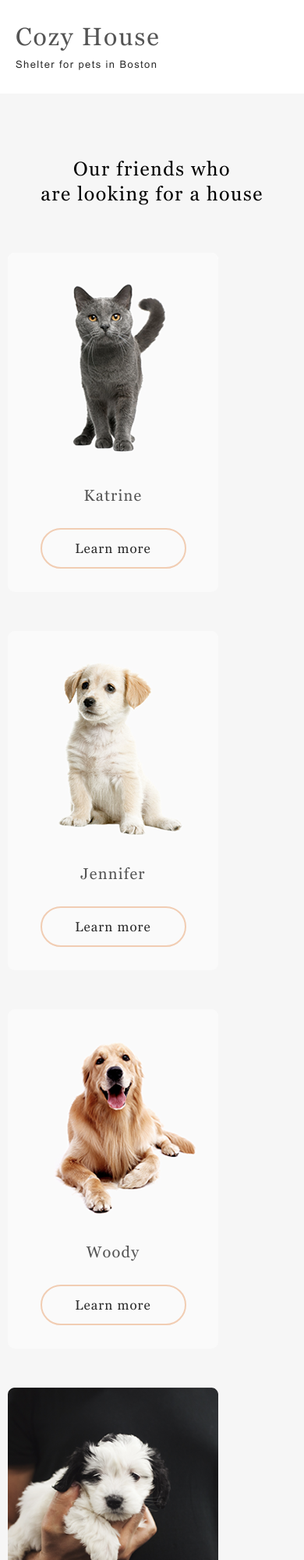
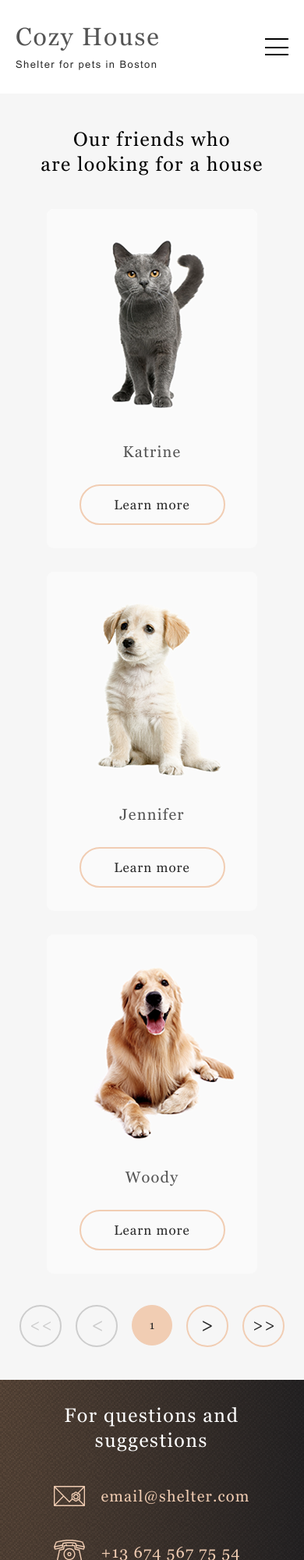
Before and after one commit to erkaevrus/shelter_site, a website: page shelter/pages/pets/index.html in a window 390 px wide. Shown: the top 2000 px of the page at 78% size. Drawn offline with Linux system fonts and the light colour scheme.

Commit message:
feat: add media queries to page pets

```diff
--- a/shelter/pages/pets/index.html
+++ b/shelter/pages/pets/index.html
@@ -7,16 +7,20 @@
     <link rel="stylesheet" href="../../src/fonts/Arial/stylesheet.css">
     <link rel="stylesheet" href="../../src/fonts/Georgia/stylesheet.css">
     <link rel="stylesheet" href="../../src/sass/pets.css">
+    <link rel="icon" href="../../src/img/favicon/favicon.ico" type="image/x-icon">
     <title>Pets</title>
 </head>
 <body>
     <header class="header">
         <div class="container header__container">
             <div class="header__logo-line">
-                <a class="logo" href="#">
+                <a class="logo"  href="../main/index.html">
                     <h1 class="logo__title">Cozy House</h1>
                     <p class="logo__subtitle">Shelter for pets in Boston</p>
                 </a>
+                <span class="hamburger">
+                    <span class="hamburger__line"></span>
+                </span>
             </div>
             <nav class="header__navigation">
                 <ul class="navigation">
@@ -83,11 +87,11 @@
                 </div>
             </div>
             <div class="pagination pagination__container">
-                <div class="btn-round btn-round--inactive"><span><<</span></div>
-                <div class="btn-round btn-round--inactive"><span><</span></div>
+                <div class="btn-round btn-round--inactive"><span class="btn-round--double-pointer-left"></span></div>
+                <div class="btn-round btn-round--inactive"><span class="btn-round--single-pointer-left"></span></div>
                 <div class="btn-round btn-round--colored"><span>1</span></div>
-                <div class="btn-round"><span>></span></div>
-                <div class="btn-round"><span>>></span></div>
+                <div class="btn-round"><span class="btn-round--single-pointer-right"></span></div>
+                <div class="btn-round"><span class="btn-round--double-pointer-right"></span></div>
             </div>
         </div>
     </section>
@@ -101,18 +105,18 @@
                 </div>
                 <div class="footer__number">
                     <span class="ico ico--phone"></span>
-                    <a href="tel:+13 674 567 75 54"><h4 class="footer__subtitle">+13 674 567 75 54</h4></a>
+                    <a href="tel:+136745677554"><h4 class="footer__subtitle">+13 674 567 75 54</h4></a>
                 </div>
             </div>
             <div class="footer__address">
                 <h3 class="footer__title">We are waiting for your visit</h3>
                 <div class="footer__location-1">
                     <span class="ico ico--location-1"></span>
-                    <a href="https://goo.gl/maps/DSpnPE73kBfWvRF67" target="_blank"><h4 class="footer__subtitle">1 Central Street, Boston (entrance from the store)</h4></a>
+                    <a href="https://goo.gl/maps/GZ2ehLHCWVqnkfJD9" target="_blank"><h4 class="footer__subtitle">1 Central Street, Boston (entrance from the store)</h4></a>
                 </div>
                 <div class="footer__location-2">
                     <span class="ico ico--location-2"></span>
-                    <a href="https://goo.gl/maps/DSpnPE73kBfWvRF67" target="_blank"><h4 class="footer__subtitle">18 South Park, London</h4></a>
+                    <a href="https://goo.gl/maps/GZ2ehLHCWVqnkfJD9" target="_blank"><h4 class="footer__subtitle">18 South Park, London</h4></a>
                 </div>
             </div>
             <div class="footer__img-container">
--- a/shelter/src/sass/base/_buttons.scss
+++ b/shelter/src/sass/base/_buttons.scss
@@ -73,3 +73,39 @@
     height: 6px;
     background-repeat: no-repeat;
 }
+
+.btn-round--double-pointer-left {
+    background: url("../../src/img/icons/double-pointer-left.svg");
+    width: 27px;
+    height: 23px;
+    background-repeat: no-repeat;
+    background-position: center;
+    background-size: contain;
+}
+
+.btn-round--single-pointer-left {
+    background: url("../../src/img/icons/single-pointer-left.svg");
+    width: 13px;
+    height: 23px;
+    background-repeat: no-repeat;
+    background-position: center;
+    background-size: contain;
+}
+
+.btn-round--single-pointer-right {
+    background: url("../../src/img/icons/single-pointer-right.svg");
+    width: 13px;
+    height: 23px;
+    background-repeat: no-repeat;
+    background-position: center;
+    background-size: contain;
+}
+
+.btn-round--double-pointer-right {
+    background: url("../../src/img/icons/double-pointer-right.svg");
+    width: 27px;
+    height: 23px;
+    background-repeat: no-repeat;
+    background-position: center;
+    background-size: contain;
+}
--- a/shelter/src/sass/components/_friends.scss
+++ b/shelter/src/sass/components/_friends.scss
@@ -20,8 +20,6 @@
         width: 261px;
         height: 52px;
     }
-
-
 }
 
 .friends__title {
@@ -46,7 +44,6 @@
         >:nth-child(3) {
             order: 2;
         }
-
     }
 }
 
@@ -75,7 +72,6 @@
         @media (max-width: 800px) {
             margin-right: 40px;
         }
-
     }
 }
 
--- a/shelter/src/sass/components/_our-friends.scss
+++ b/shelter/src/sass/components/_our-friends.scss
@@ -1,6 +1,47 @@
+.slider__item {
+    display: flex;
+    flex-direction: column;
+    align-items: center;
+    background-color: $color-background-additional;
+    border-radius: 9px;
+    &>button {
+        margin-bottom: 30px;
+        width: 187px;
+        height: 52px;
+    }
+    &:hover {
+        cursor: pointer;
+        background-color: $color-light;
+        box-shadow: 0px 2px 35px 14px rgba(13, 13, 13, 0.04);
+    }
+    &:hover button {
+        background-color: $color-hovered;
+        border-color: $color-hovered;
+    }
+    @extend %transition;
+}
+
+.slider__img {
+    width: 270px;
+    height: 270px;
+    padding-bottom: 30px;
+}
+
+.slider__title {
+    @include font($size: 2rem, $height: 2.3rem);
+    color: $color-dark-l;
+    padding-bottom: 30px;
+}
+
 .our-friends {
- padding: 80px 0 100px;
- background-color: $color-background-main;
+    padding: 80px 0 100px;
+    background-color: $color-background-main;
+    @media (max-width: 1000px) {
+        padding: 80px 0 70px;
+    }
+    @media (max-width: 620px) {
+        padding: 42px 0;
+    }
 }
 
 .our-friends__container {
@@ -14,6 +55,12 @@
     flex-wrap: wrap;
     justify-content: space-between;
     gap: 30px 30px;
+    @media (max-width: 1000px) {
+        justify-content: center;
+        overflow: hidden;
+        height: 1365px;
+        margin-bottom: -20px;
+    }
 }
 
 .our-friends__title {
@@ -21,4 +68,17 @@
     text-align: center;
     white-space: pre-line;
     padding-bottom: 60px;
+    @media (max-width: 1000px) {
+        padding-bottom: 30px;
+    }
+    @media (max-width: 620px) {
+        padding-bottom: 42px;
+    }
 }
+
+.slider__item {
+    margin-bottom: 0;
+    @media (max-width: 400px) {
+        margin-bottom: 0
+    }
+}
--- a/shelter/src/sass/components/_pagination.scss
+++ b/shelter/src/sass/components/_pagination.scss
@@ -3,4 +3,7 @@
     justify-content: space-between;
     width: 340px;
     padding-top: 60px;
+    @media (max-width: 360px) {
+        max-width: 300px;
+    }
 }
--- a/shelter/src/sass/pages/_main.scss
+++ b/shelter/src/sass/pages/_main.scss
@@ -19,6 +19,7 @@
         color: $color-background-additional;
     }
     &--underlined {
+        cursor: default;
         color: $color-background-additional;
         padding-bottom: 5px;
         border-bottom: 3px solid $color-primary;
--- a/shelter/src/sass/pages/_pets.scss
+++ b/shelter/src/sass/pages/_pets.scss
@@ -9,8 +9,6 @@
 .header {
     background-color: $color-light;
     padding: 30px 0;
-    position: sticky;
-    top:0;
 }
 
 .navigation {
@@ -30,3 +28,15 @@
         }
     }
 }
+
+.hamburger {
+    &:before {
+        background-color: $color-dark;
+    }
+    &:after {
+        background-color: $color-dark;
+    }
+}
+.hamburger__line {
+    background-color: $color-dark;
+}
--- a/shelter/src/sass/pets.scss
+++ b/shelter/src/sass/pets.scss
@@ -22,8 +22,8 @@
 // ---COMPONENTS---
 @import "components/navigation";
 @import "components/our-friends";
-@import "components/_friends";
 @import "components/pagination";
+@import "components/hamburger";
 
 
 // ---PAGES---
```
Also changed, not shown: shelter/pages/main/index.html (+4 -3 lines), shelter/src/img/favicon/favicon.ico (added), shelter/src/img/icons/double-pointer-left.svg (added), shelter/src/img/icons/double-pointer-right.svg (added), shelter/src/img/icons/single-pointer-left.svg (added), shelter/src/img/icons/single-pointer-right.svg (added), shelter/src/sass/main.css, shelter/src/sass/pets.css, 2 other files.
